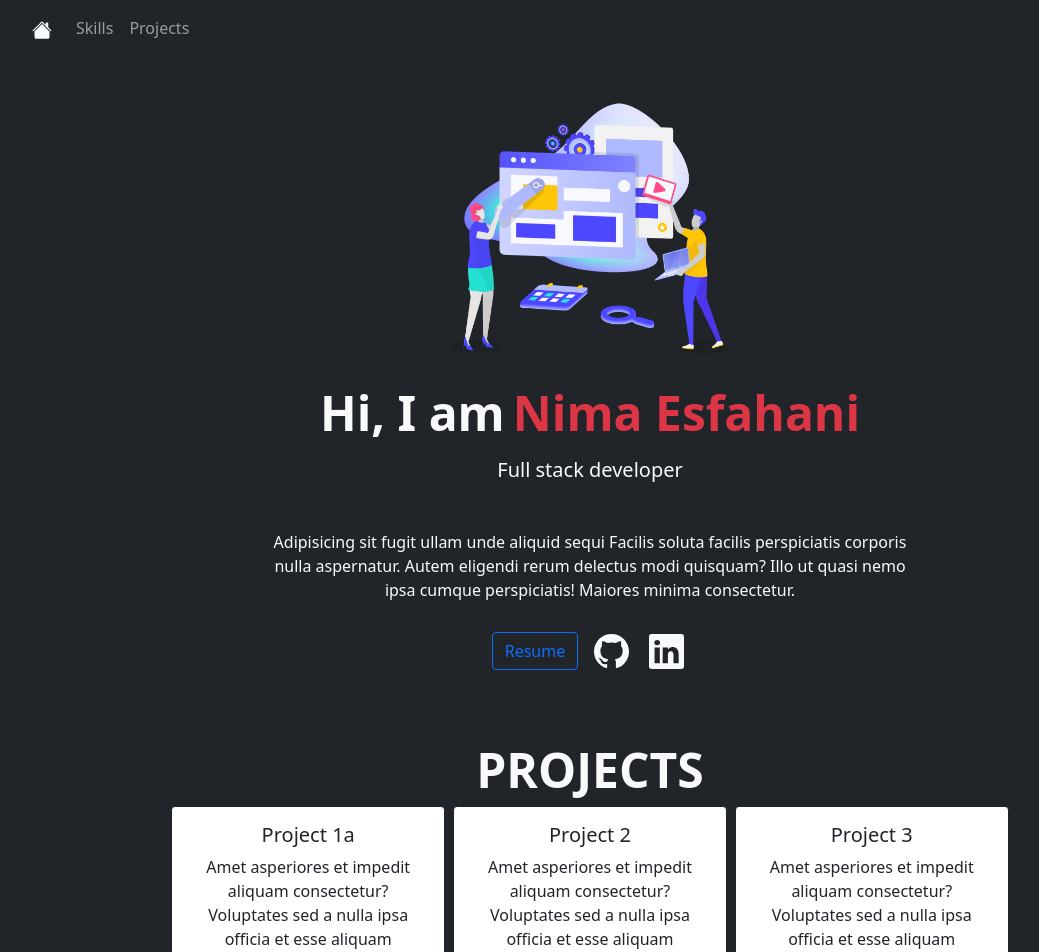
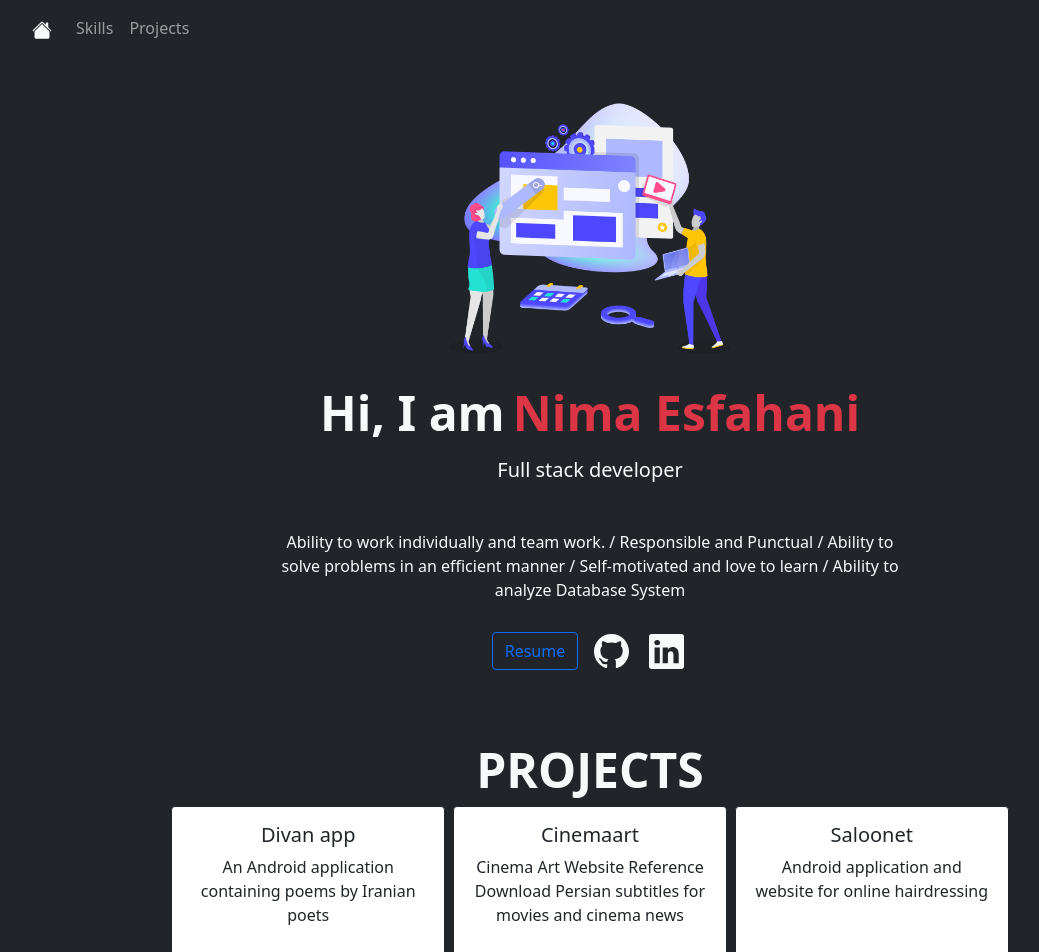
Before and after one commit to nimaessi/adrinsoft-react, a React (Create React App) app: page /resume/user/1 in a window 1280 px wide. Shown: the top 952 px of the page, without its empty margins (50-1089 px from the left). Built offline with nearby package versions, Linux system fonts and the light colour scheme.

Commit message:
improve and bug fix

```diff
--- a/src/components/resume/Project.js
+++ b/src/components/resume/Project.js
@@ -3,6 +3,10 @@ import Row from 'react-bootstrap/Row';
 import Col from 'react-bootstrap/Col';
 
 const Project = (props) =>{
+
+    const cardStyle = {
+        minHeight :"183px",
+    };
     return(
         <div id="my-projects" className="container-fluid mt-5 p-0 text-center overflow-hidden">
              <h1 className="display-5 fw-bolder text-light text-center mt-2">
@@ -15,7 +19,7 @@ const Project = (props) =>{
                         {props.projects.map((project) =>(
                                 <Col className="text-center" key={project.id}>
                                     <Card border="dark">
-                                        <Card.Body>
+                                        <Card.Body style={cardStyle}>
                                         <Card.Title>{project.name}</Card.Title>
                                         <Card.Text>
                                             {project.description}
--- a/src/components/resume/dataProfile.json
+++ b/src/components/resume/dataProfile.json
@@ -3,27 +3,27 @@
     "id": 1,
     "name": "Nima Esfahani",
     "role": "Full stack developer",
-    "description": "Adipisicing sit fugit ullam unde aliquid sequi Facilis soluta facilis perspiciatis corporis nulla aspernatur. Autem eligendi rerum delectus modi quisquam? Illo ut quasi nemo ipsa cumque perspiciatis! Maiores minima consectetur.",
+    "description": "Ability to work individually and team work. / Responsible and Punctual / Ability to solve problems in an efficient manner / Self-motivated and love to learn / Ability to analyze Database System",
     "resume": "https://example.com/xx.pdf",
-    "linkedin": "https://linkedin.com",
+    "linkedin": "https://www.linkedin.com/in/nima-esfahani-1988829a/",
     "github": "https://github.com/nimaessi",
     "email": "nimaesfahani92@gmail.com",
     "mobile": "+989213364274",
     "projects": [
       {
         "id" : 1,
-        "name": "Project 1a",
-        "description": "Amet asperiores et impedit aliquam consectetur? Voluptates sed a nulla ipsa officia et esse aliquam"
+        "name": "Divan app",
+        "description": "An Android application containing poems by Iranian poets"
       },
       {
         "id" : 2,
-        "name": "Project 2",
-        "description": "Amet asperiores et impedit aliquam consectetur? Voluptates sed a nulla ipsa officia et esse aliquam"
+        "name": "Cinemaart",
+        "description": "Cinema Art Website Reference Download Persian subtitles for movies and cinema news"
       },
       {
         "id" : 3,
-        "name": "Project 3",
-        "description": "Amet asperiores et impedit aliquam consectetur? Voluptates sed a nulla ipsa officia et esse aliquam"
+        "name": "Saloonet",
+        "description": "Android application and website for online hairdressing"
       }
     ],
     "skills": [
@@ -41,44 +41,47 @@
   },
   {
     "id": 2,
-    "name": "omid dadvar",
-    "role": "Information Technology Engineer",
-    "description": "Adipisicing sit fugit ullam unde aliquid sequi Facilis soluta facilis perspiciatis corporis nulla aspernatur. Autem eligendi rerum delectus modi quisquam? Illo ut quasi nemo ipsa cumque perspiciatis! Maiores minima consectetur.",
+    "name": "Omid Dadvar",
+    "role": "Full Stack Developer",
+    "description": "Ability to work individually and team work. / Responsible and Punctual/Ability to solve problems in an efficient manner / Self-motivated and love to learn / Ability to work on Desktop C#/VB.Net Application (WPF, WinForm) / Ability to analyze Database System",
     "resume": "https://example.com/xx.pdf",
-    "linkedin": "https://linkedin.com",
-    "github": "https://github.com",
-    "email": "johnsmith@mail.com",
-    "mobile": "+989213364274",
+    "linkedin": "https://www.linkedin.com/in/omid-dadvar-0963a488/",
+    "github": "https://github.com/omid-94",
+    "email": "omiddadvar94@gmail.com",
+    "mobile": "+989398359847",
     "projects": [
       {
         "id" : 1,
-        "name": "Project 1",
-        "description": "Amet asperiores et impedit aliquam consectetur? Voluptates sed a nulla ipsa officia et esse aliquam"
+        "name": "Divan app",
+        "description": "An Android application containing poems by Iranian poets"
       },
       {
         "id" : 2,
-        "name": "Project 2",
-        "description": "Amet asperiores et impedit aliquam consectetur? Voluptates sed a nulla ipsa officia et esse aliquam"
+        "name": "Cinemaart",
+        "description": "Cinema Art Website Reference Download Persian subtitles for movies and cinema news"
       },
       {
         "id" : 3,
-        "name": "Project 3",
-        "description": "Amet asperiores et impedit aliquam consectetur? Voluptates sed a nulla ipsa officia et esse aliquam"
+        "name": "Saloonet",
+        "description": "Android application and website for online hairdressing"
       }
     ],
     "skills": [
       "HTML",
       "CSS",
-      "JavaScript",
-      "TypeScript",
-      "React",
-      "Redux",
-      "SASS",
-      "Material UI",
-      "Git",
-      "CI/CD",
-      "Jest",
-      "Enzyme"
+      "Javascript",
+      "React Js",
+      "React Native",
+      "C#.Net",
+      "VB.Net",
+      "ASP.Net",
+      "Java Android",
+      "JavaFx",
+      "PHP",
+      "Laravel",
+      "WinServer 2019",
+      "Ubuntu 20",
+      "Win 10"
     ]
   }
 ]
```
